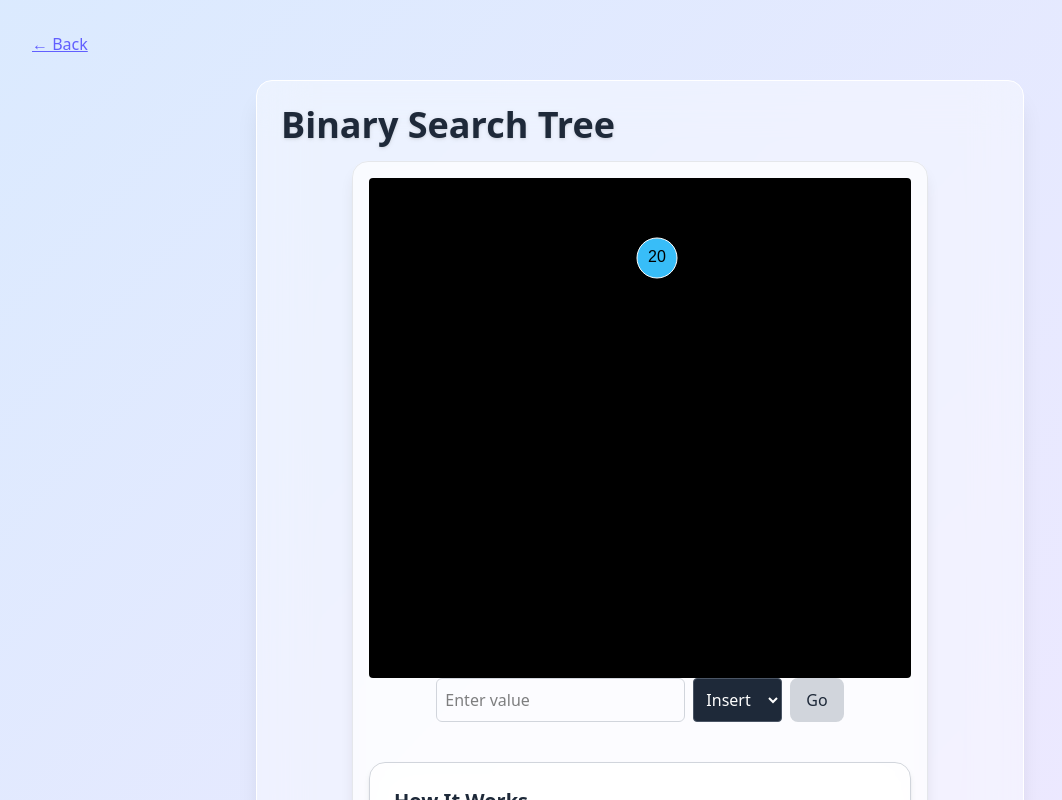
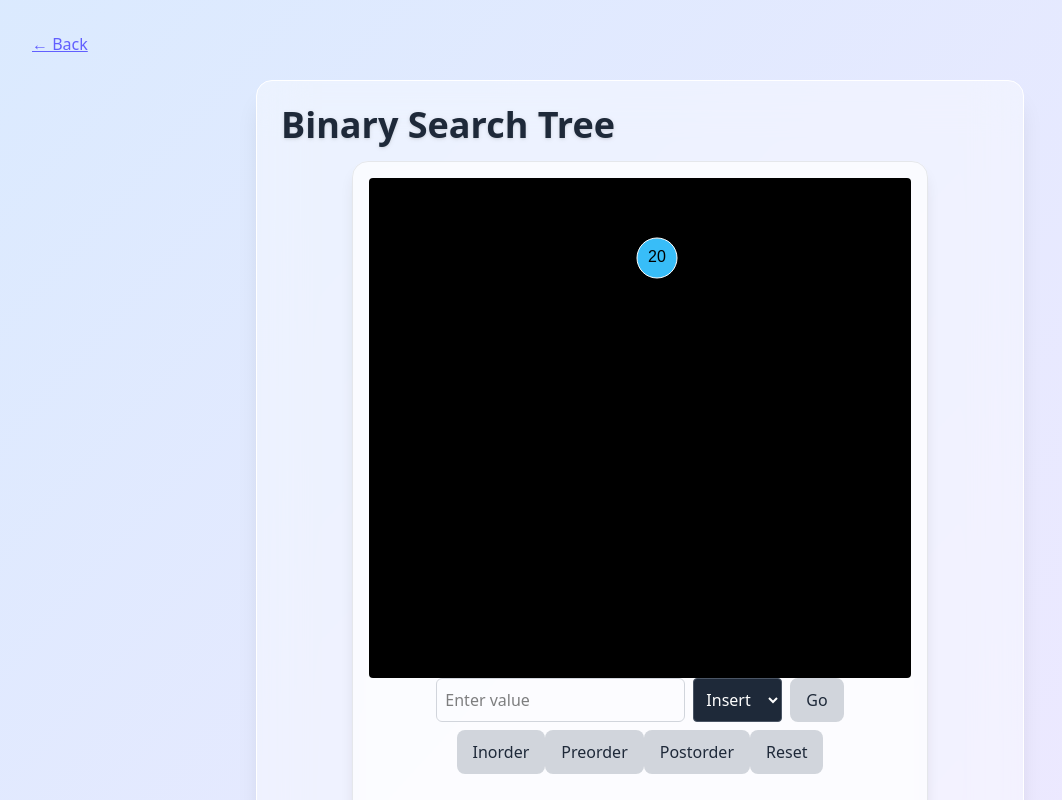
Before and after one commit to builtbydani/dsa-showcase, a React (Vite) app: page /bst in a window 1280 px wide. Shown: the top 800 px of the page, without its empty margins (0-1062 px from the left). Built offline with nearby package versions, Linux system fonts and the light colour scheme.

Commit message:
BST page complete

```diff
--- a/src/components/Tree/BSTCanvas.jsx
+++ b/src/components/Tree/BSTCanvas.jsx
@@ -1,6 +1,6 @@
 import { useRef, useEffect } from "react";
 
-export default function BSTCanvas({ bst, highlight }) {
+export default function BSTCanvas({ bst, highlight, lastInserted }) {
   const canvasRef = useRef();
 
   useEffect(() => {
@@ -29,7 +29,7 @@ export default function BSTCanvas({ bst, highlight }) {
       drawNode(node.right);
 
       // Draw node
-      drawCircle(ctx, node.x, node.y, node.value, node === highlight);
+      drawCircle(ctx, node.x, node.y, node.value, node === highlight, node.value === lastInserted);
     };
 
     drawNode(bst.root);
@@ -47,7 +47,16 @@ function drawLine(ctx, x1, y1, x2, y2) {
   ctx.stroke();
 }
 
-function drawCircle(ctx, x, y, value, highlight = false) {
+function drawCircle(ctx, x, y, value, highlight = false, animate = false) {
+  ctx.save();
+
+  if (animate) {
+    ctx.beginPath();
+    ctx.arc(x, y, 5, 0, 2 * Math.PI);
+    ctx.fillStyle = "#86efac88";
+    ctx.fill();
+  }
+
   ctx.beginPath();
   ctx.arc(x, y, 20, 0, 2 * Math.PI);
   ctx.fillStyle = highlight ? "#facc15" : "#38bdf8"; // yellow or blue
--- a/src/components/Tree/BSTControls.jsx
+++ b/src/components/Tree/BSTControls.jsx
@@ -3,7 +3,7 @@ import Input from "../Common/Input";
 import Button from "../Common/Button";
 import { BST } from "./BSTLogic";
 
-export default function BSTControls({ bst, setBst, setHighlight, mode, setMode }) {
+export default function BSTControls({ bst, setBst, setHighlight, setLastInserted, mode, setMode }) {
   const [input, setInput] = useState("");
 
   const handleAction = () => {
@@ -17,6 +17,7 @@ export default function BSTControls({ bst, setBst, setHighlight, mode, setMode }
 
     if (mode === "insert") {
       newBST.insert(value);
+      setLastInserted(value);
     } else if (mode === "search") {
       const found = newBST.search(value);
       setHighlight(found ? found : null);
@@ -30,6 +31,32 @@ export default function BSTControls({ bst, setBst, setHighlight, mode, setMode }
     setBst(newBST);
     setInput("");
   };
+
+  const handleTraversal = (type) => {
+    let result = [];
+    if (type === "inorder") {
+      result = bst.inorder();
+    } else if (type === "preorder") {
+      result = bst.preorder();
+    } else if (type === "postorder") {
+      result = bst.postorder();
+    }
+
+    result.forEach((val, i) => {
+      setTimeout(() => {
+        const found = bst.search(val);
+        setHighlight(found);
+      }, i * 500);
+    });
+
+    setTimeout(() => setHighlight(null), result.length * 500 + 500);
+  };
+
+  const handleReset = () => {
+    setBst(new BST());
+    setHighlight(null);
+    setLastInserted(null);
+  }
 
   return (
     <div className="flex flex-wrap justify-center gap-2">
@@ -48,6 +75,13 @@ export default function BSTControls({ bst, setBst, setHighlight, mode, setMode }
         <option value="delete">Delete</option>
       </select>
       <Button onClick={handleAction}>Go</Button>
+
+      <div>
+        <Button onClick={() => handleTraversal("inorder")}>Inorder</Button>
+        <Button onClick={() => handleTraversal("preorder")}>Preorder</Button>
+        <Button onClick={() => handleTraversal("postorder")}>Postorder</Button>
+        <Button onClick={handleReset}>Reset</Button>
+      </div>
     </div>
   );
 }
--- a/src/components/Tree/BSTDemo.jsx
+++ b/src/components/Tree/BSTDemo.jsx
@@ -8,6 +8,7 @@ import { BST } from "./BSTLogic";
 
 export default function BSTDemo() {
   const [highlight, setHighlight] = useState(null);
+  const [lastInserted, setLastInserted] = useState(null);
   const [mode, setMode] = useState("insert");
   const [bst, setBst] = useState(() => {
     const b = new BST();
@@ -31,12 +32,14 @@ export default function BSTDemo() {
       <BSTCanvas
         bst={bst}
         highlight={highlight}
+        lastInserted={lastInserted}
       />
 
       <BSTControls
         bst={bst}
         setBst={setBst}
         setHighlight={setHighlight}
+        setLastInserted={setLastInserted}
         mode={mode}
         setMode={setMode}
       />
--- a/src/components/Tree/BSTLogic.js
+++ b/src/components/Tree/BSTLogic.js
@@ -92,6 +92,30 @@ export class BST {
     this.#inorderRecursive(node.right, result);
   }
 
+  preorder(result = []) {
+    this.#preorderRecursive(this.root, result);
+    return result;
+  }
+
+  #preorderRecursive(node, result) {
+    if (!node) return;
+    result.push(node.value);
+    this.#preorderRecursive(node.left, result);
+    this.#preorderRecursive(node.right, result);
+  }
+
+  postorder(result = []) {
+    this.#postorderRecursive(this.root, result);
+    return result;
+  }
+
+  #postorderRecursive(node, result) {
+    if (!node) return;
+    this.#postorderRecursive(node.left, result);
+    this.#postorderRecursive(node.right, result);
+    result.push(node.value);
+  }
+
   updatePositions(canvasWidth = 800) {
     console.log("[BST] updating positions, canvaswidth = ", canvasWidth);
     const setCoords = (node, x, y, level, spacing) => {
```
